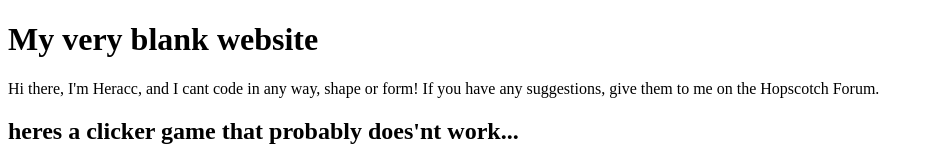
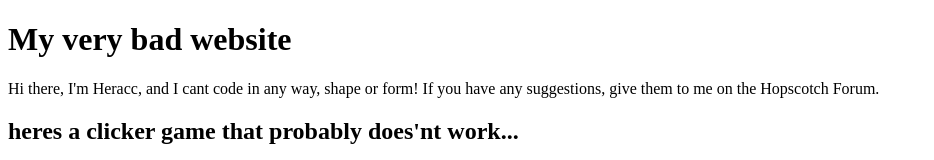
Before and after one commit to Heracc/website-I-think, a plain HTML site: page index.html in a window 1280 px wide. Shown: the top 160 px of the page, without its empty margins (0-934 px from the left). Drawn offline with Linux system fonts and the light colour scheme.

Commit message:
Update index.html

```diff
--- a/index.html
+++ b/index.html
@@ -4,7 +4,7 @@
     <title>website?</title>
   </head>
   <body>
-    <h1> My very blank website </h1>
+    <h1> My very bad website </h1>
     <p> Hi there, I'm Heracc, and I cant code in any way, shape or form!
     If you have any suggestions, give them to me on the Hopscotch Forum.</p>
 
```
